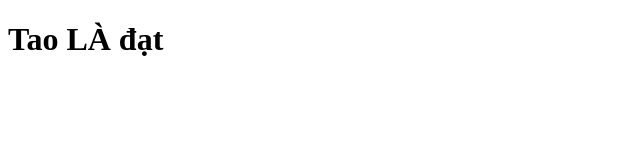
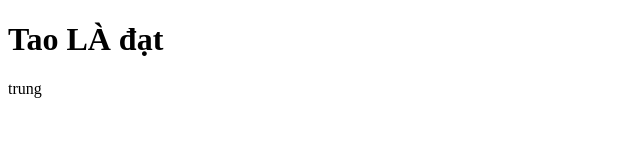
Before and after one commit to xuandat2001/tao_vui_thoi, a plain HTML site: page index.html in a window 1280 px wide. Shown: the full height of the page, 0-640 px from the left. Drawn offline with Linux system fonts and the light colour scheme.

Commit message:
Update index.html

```diff
--- a/index.html
+++ b/index.html
@@ -8,5 +8,6 @@
 </head>
 <body>
     <h1>Tao LÀ đạt</h1>
+    trung
 </body>
 </html>
```
